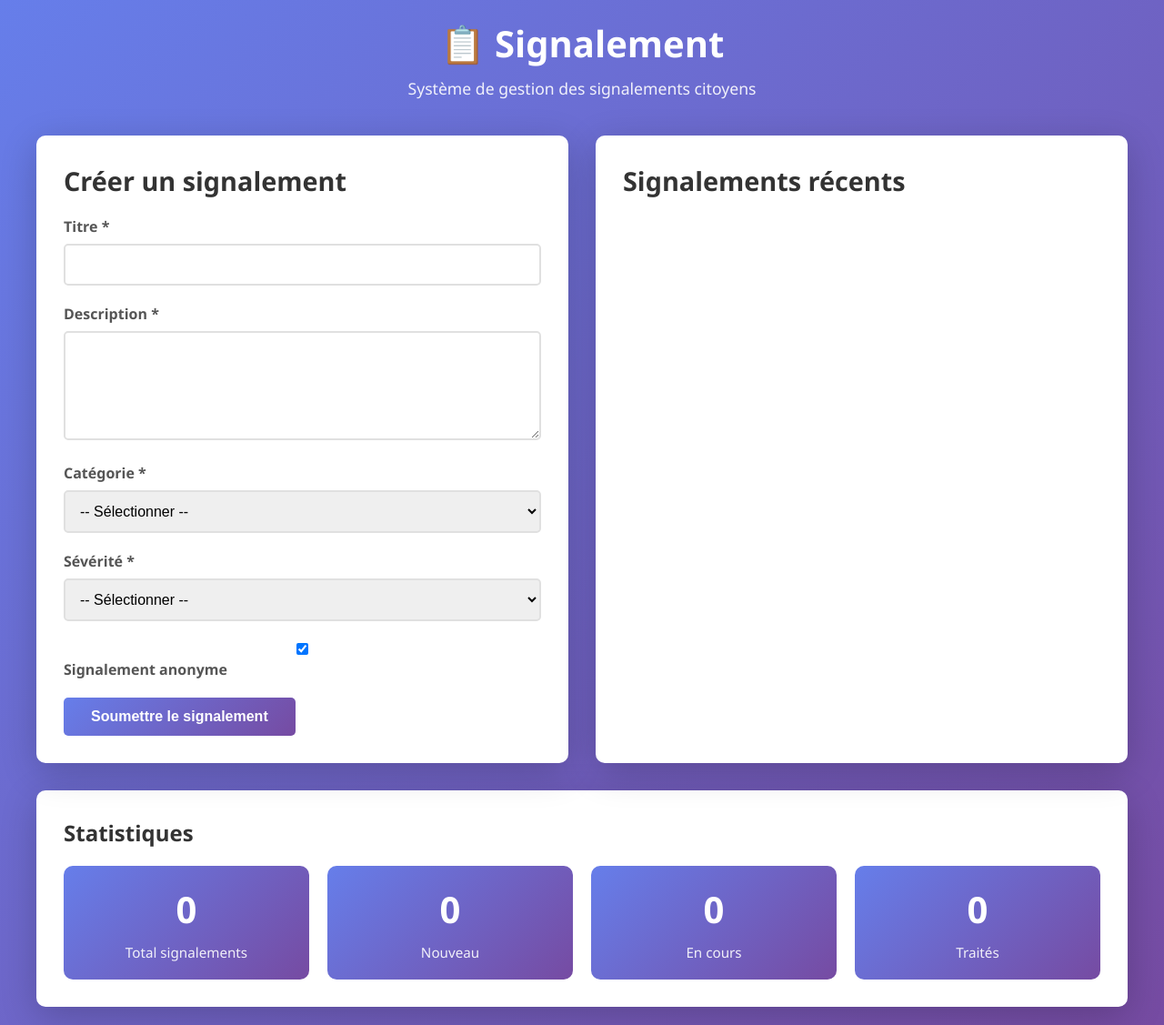
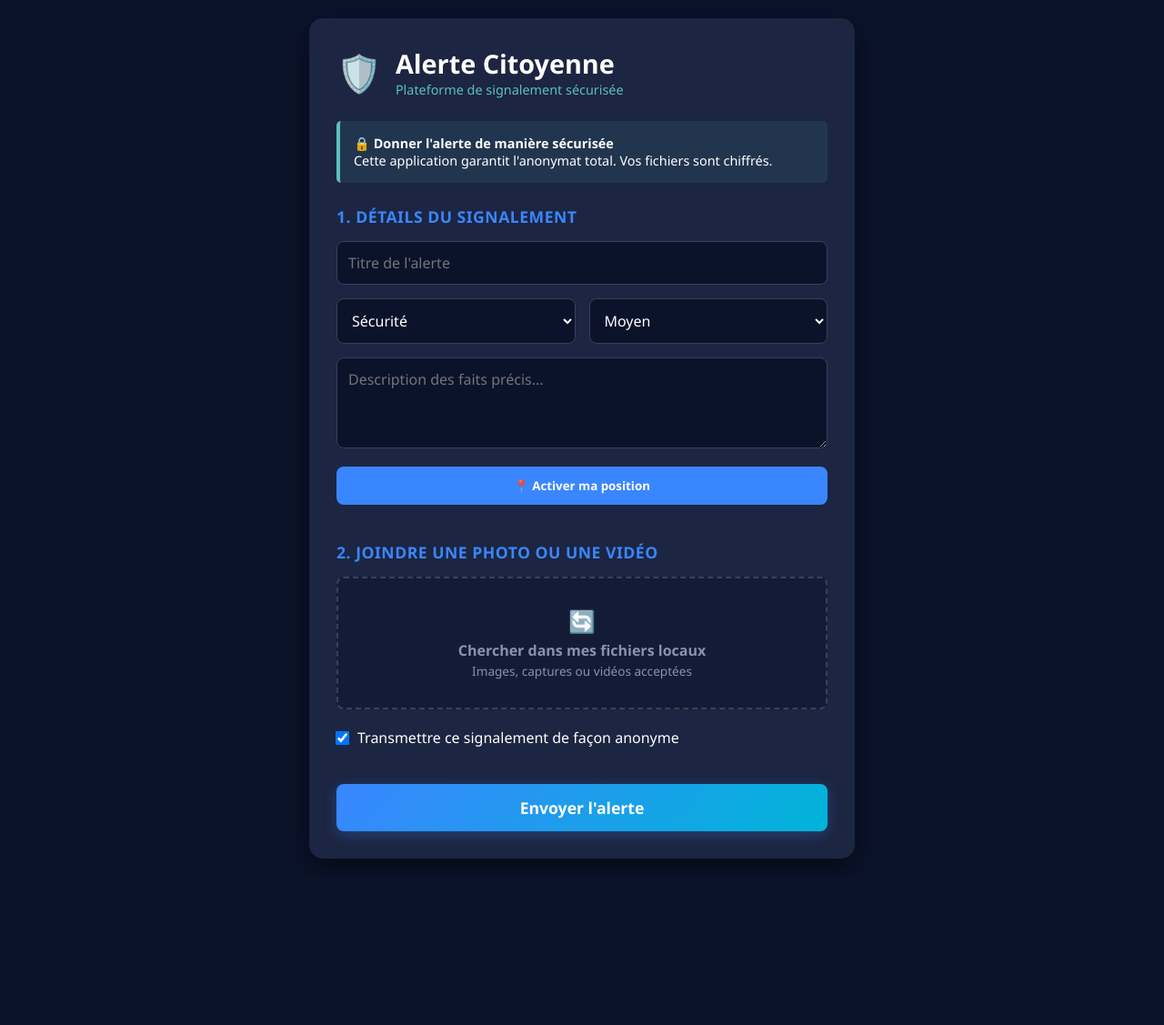
Before and after one commit to kocoumbo2m90-prog/SIGNALEMENT, a Flask app: template python/templates/index.html in a window 1280 px wide. Shown: the whole page at 91% size. After the commit the page ends 952 px from the top, so only its background shows below. Run offline with Flask 3, Linux system fonts and the light colour scheme; the template is opened without the code that fills it, so the values that code supplies are empty.

Commit message:
Fix: Ajout bouton geoloc et correction format anonyme pour Neon

```diff
--- a/python/templates/index.html
+++ b/python/templates/index.html
@@ -3,446 +3,334 @@
 <head>
     <meta charset="UTF-8">
     <meta name="viewport" content="width=device-width, initial-scale=1.0">
-    <title>Signalement - Système de Signalements</title>
+    <title>Alerte Citoyenne</title>
     <style>
         * {
             margin: 0;
             padding: 0;
             box-sizing: border-box;
+            font-family: 'Segoe UI', Tahoma, Geneva, Verdana, sans-serif;
         }
 
         body {
-            font-family: 'Segoe UI', Tahoma, Geneva, Verdana, sans-serif;
-            background: linear-gradient(135deg, #667eea 0%, #764ba2 100%);
-            min-height: 100vh;
+            background-color: #0b132b;
+            color: #ffffff;
             padding: 20px;
+            display: flex;
+            justify-content: center;
         }
 
         .container {
-            max-width: 1200px;
-            margin: 0 auto;
+            width: 100%;
+            max-width: 600px;
+            background: #1c2541;
+            border-radius: 15px;
+            padding: 30px;
+            box-shadow: 0 10px 30px rgba(0,0,0,0.5);
         }
 
-        header {
-            text-align: center;
-            color: white;
-            margin-bottom: 40px;
+        .header-app {
+            display: flex;
+            align-items: center;
+            gap: 15px;
+            margin-bottom: 25px;
         }
 
-        header h1 {
-            font-size: 2.5em;
-            margin-bottom: 10px;
+        .header-app h1 {
+            font-size: 1.8em;
+            color: #ffffff;
         }
 
-        header p {
-            font-size: 1.1em;
-            opacity: 0.9;
+        .header-app p {
+            font-size: 0.9em;
+            color: #5bc0be;
         }
 
-        .main-content {
-            display: grid;
-            grid-template-columns: 1fr 1fr;
-            gap: 30px;
-            margin-bottom: 30px;
+        .alert-box {
+            background: rgba(91, 192, 190, 0.1);
+            border-left: 4px solid #5bc0be;
+            padding: 15px;
+            border-radius: 5px;
+            margin-bottom: 25px;
+            font-size: 0.9em;
         }
 
-        .card {
-            background: white;
-            border-radius: 10px;
-            padding: 30px;
-            box-shadow: 0 10px 40px rgba(0, 0, 0, 0.2);
-        }
-
-        .card h2 {
-            color: #333;
-            margin-bottom: 20px;
-            font-size: 1.8em;
+        .section-title {
+            color: #3a86ff;
+            font-size: 1.1em;
+            font-weight: bold;
+            text-transform: uppercase;
+            margin: 25px 0 15px 0;
+            letter-spacing: 0.5px;
         }
 
         .form-group {
-            margin-bottom: 20px;
+            margin-bottom: 15px;
         }
 
-        label {
-            display: block;
-            margin-bottom: 8px;
-            color: #555;
-            font-weight: 600;
+        .form-row {
+            display: flex;
+            gap: 15px;
         }
 
-        input, textarea, select {
+        .form-row .form-group {
+            flex: 1;
+        }
+
+        input[type="text"], textarea, select {
             width: 100%;
+            background: #0b132b;
+            border: 1px solid #3a405a;
+            border-radius: 8px;
             padding: 12px;
-            border: 2px solid #e0e0e0;
-            border-radius: 5px;
+            color: white;
             font-size: 1em;
             transition: border-color 0.3s;
         }
 
         input:focus, textarea:focus, select:focus {
             outline: none;
-            border-color: #667eea;
+            border-color: #3a86ff;
         }
 
         textarea {
             resize: vertical;
-            min-height: 120px;
+            min-height: 100px;
         }
 
-        button {
-            background: linear-gradient(135deg, #667eea 0%, #764ba2 100%);
+        /* Style du bouton de position */
+        .btn-location {
+            background: #3a86ff;
             color: white;
-            padding: 12px 30px;
             border: none;
-            border-radius: 5px;
-            font-size: 1em;
+            padding: 12px 15px;
+            border-radius: 8px;
+            cursor: pointer;
             font-weight: 600;
-            cursor: pointer;
-            transition: transform 0.2s, box-shadow 0.2s;
+            display: inline-flex;
+            align-items: center;
+            gap: 8px;
+            transition: background 0.2s;
+            margin-bottom: 15px;
+            width: 100%;
+            justify-content: center;
         }
 
-        button:hover {
-            transform: translateY(-2px);
-            box-shadow: 0 5px 20px rgba(102, 126, 234, 0.4);
+        .btn-location:hover {
+            background: #2563eb;
         }
 
-        button:active {
-            transform: translateY(0);
+        .btn-location:disabled {
+            background: #475569;
+            cursor: not-allowed;
         }
 
-        .reports-list {
-            max-height: 600px;
-            overflow-y: auto;
+        .file-dropzone {
+            border: 2px dashed #3a405a;
+            padding: 30px;
+            text-align: center;
+            border-radius: 8px;
+            background: rgba(11, 19, 43, 0.5);
+            cursor: pointer;
+            color: #8c92ac;
         }
 
-        .report-item {
-            background: #f8f9fa;
-            padding: 15px;
-            margin-bottom: 15px;
-            border-left: 5px solid #667eea;
-            border-radius: 5px;
+        .btn-submit {
+            background: linear-gradient(135deg, #3a86ff 0%, #00b4d8 100%);
+            color: white;
+            width: 100%;
+            padding: 14px;
+            border: none;
+            border-radius: 8px;
+            font-size: 1.1em;
+            font-weight: bold;
             cursor: pointer;
-            transition: background 0.3s;
+            margin-top: 25px;
+            box-shadow: 0 4px 15px rgba(58, 134, 255, 0.3);
         }
 
-        .report-item:hover {
-            background: #e8e9ff;
-        }
-
-        .report-title {
-            font-weight: 600;
-            color: #333;
-            margin-bottom: 5px;
-        }
-
-        .report-meta {
-            font-size: 0.9em;
-            color: #777;
-        }
-
-        .report-status {
-            display: inline-block;
-            padding: 4px 10px;
-            border-radius: 20px;
-            font-size: 0.85em;
-            font-weight: 600;
-            margin-top: 8px;
-        }
-
-        .status-nouveau { background: #ffeaa7; color: #d63031; }
-        .status-cours { background: #74b9ff; color: #0984e3; }
-        .status-traite { background: #55efc4; color: #00b894; }
-        .status-rejete { background: #fab1a0; color: #d63031; }
-
-        .stats {
-            background: white;
-            border-radius: 10px;
-            padding: 30px;
-            box-shadow: 0 10px 40px rgba(0, 0, 0, 0.2);
-            margin-top: 30px;
-        }
-
-        .stats h3 {
-            color: #333;
-            margin-bottom: 20px;
-            font-size: 1.5em;
-        }
-
-        .stat-grid {
-            display: grid;
-            grid-template-columns: repeat(4, 1fr);
-            gap: 20px;
-        }
-
-        .stat-box {
-            text-align: center;
-            padding: 20px;
-            background: linear-gradient(135deg, #667eea 0%, #764ba2 100%);
-            color: white;
-            border-radius: 10px;
-        }
-
-        .stat-value {
-            font-size: 2.5em;
-            font-weight: bold;
-            margin-bottom: 10px;
-        }
-
-        .stat-label {
-            font-size: 0.95em;
+        .btn-submit:hover {
             opacity: 0.9;
         }
 
         .message {
-            padding: 15px;
-            border-radius: 5px;
-            margin-bottom: 20px;
-            animation: slideIn 0.3s ease;
+            padding: 12px;
+            border-radius: 8px;
+            margin-bottom: 15px;
+            font-weight: 500;
         }
-
-        .success { background: #55efc4; color: #00b894; }
-        .error { background: #fab1a0; color: #d63031; }
-
-        @keyframes slideIn {
-            from { opacity: 0; transform: translateY(-10px); }
-            to { opacity: 1; transform: translateY(0); }
-        }
-
-        @media (max-width: 768px) {
-            .main-content {
-                grid-template-columns: 1fr;
-            }
-
-            .stat-grid {
-                grid-template-columns: repeat(2, 1fr);
-            }
-
-            header h1 {
-                font-size: 1.8em;
-            }
-        }
+        .success { background: #06d6a0; color: #000; }
+        .error { background: #ef476f; color: #fff; }
     </style>
 </head>
 <body>
+
     <div class="container">
-        <header>
-            <h1>📋 Signalement</h1>
-            <p>Système de gestion des signalements citoyens</p>
-        </header>
+        <div class="header-app">
+            <div style="font-size: 2.5em;">🛡️</div>
+            <div>
+                <h1>Alerte Citoyenne</h1>
+                <p>Plateforme de signalement sécurisée</p>
+            </div>
+        </div>
 
-        <div class="main-content">
-            <!-- Create Report Form -->
-            <div class="card">
-                <h2>Créer un signalement</h2>
-                <div id="message"></div>
+        <div class="alert-box">
+            🔒 <strong>Donner l'alerte de manière sécurisée</strong><br>
+            Cette application garantit l'anonymat total. Vos fichiers sont chiffrés.
+        </div>
+
+        <div id="messageFeedback"></div>
 
         <form id="reportForm">
+            <div class="section-title">1. Détails du signalement</div>
+
             <div class="form-group">
-                        <label for="title">Titre *</label>
-                        <input type="text" id="title" name="title" required>
+                <input type="text" id="title" placeholder="Titre de l'alerte" required>
             </div>
 
+            <div class="form-row">
                 <div class="form-group">
-                        <label for="description">Description *</label>
-                        <textarea id="description" name="description" required></textarea>
-                    </div>
-
-                    <div class="form-group">
-                        <label for="category">Catégorie *</label>
-                        <select id="category" name="category" required>
-                            <option value="">-- Sélectionner --</option>
+                    <select id="category" required>
                         <option value="Sécurité">Sécurité</option>
                         <option value="Environnement">Environnement</option>
                         <option value="Corruption">Corruption</option>
-                            <option value="Santé publique">Santé publique</option>
                         <option value="Autre">Autre</option>
                     </select>
                 </div>
-
                 <div class="form-group">
-                        <label for="severity">Sévérité *</label>
-                        <select id="severity" name="severity" required>
-                            <option value="">-- Sélectionner --</option>
+                    <select id="severity" required>
                         <option value="Faible">Faible</option>
-                            <option value="Moyen">Moyen</option>
+                        <option value="Moyen" selected>Moyen</option>
                         <option value="Élevé">Élevé</option>
                         <option value="Critique">Critique</option>
                     </select>
                 </div>
+            </div>
 
             <div class="form-group">
-                        <label>
-                            <input type="checkbox" id="isAnonymous" name="isAnonymous" checked>
-                            Signalement anonyme
+                <textarea id="description" placeholder="Description des faits précis..." required></textarea>
+            </div>
+
+            <div class="form-group">
+                <button type="button" id="locationBtn" class="btn-location">📍 Activer ma position</button>
+                <span id="locationStatus" style="font-size: 0.85em; display: block; text-align: center; color: #8c92ac; margin-top: 5px;"></span>
+            </div>
+
+            <div class="form-row" id="geoFields" style="display: none;">
+                <div class="form-group">
+                    <input type="text" id="latitude" placeholder="Latitude" readonly style="color: #8c92ac;">
+                </div>
+                <div class="form-group">
+                    <input type="text" id="longitude" placeholder="Longitude" readonly style="color: #8c92ac;">
+                </div>
+            </div>
+
+            <div class="section-title">2. Joindre une photo ou une vidéo</div>
+            <div class="file-dropzone">
+                <div style="font-size: 1.5em; margin-bottom: 5px;">🔄</div>
+                <strong>Chercher dans mes fichiers locaux</strong><br>
+                <span style="font-size: 0.85em;">Images, captures ou vidéos acceptées</span>
+            </div>
+
+            <div class="form-group" style="margin-top: 20px;">
+                <label style="display: flex; align-items: center; gap: 10px; cursor: pointer;">
+                    <input type="checkbox" id="isAnonymous" checked style="transform: scale(1.2);">
+                    Transmettre ce signalement de façon anonyme
                 </label>
             </div>
 
-                    <div id="reporterInfo" style="display: none;">
-                        <div class="form-group">
-                            <label for="reporterName">Nom</label>
-                            <input type="text" id="reporterName" name="reporterName">
-                        </div>
-
-                        <div class="form-group">
-                            <label for="reporterEmail">Email</label>
-                            <input type="email" id="reporterEmail" name="reporterEmail">
-                        </div>
-
-                        <div class="form-group">
-                            <label for="reporterPhone">Téléphone</label>
-                            <input type="tel" id="reporterPhone" name="reporterPhone">
-                        </div>
-                    </div>
-
-                    <button type="submit">Soumettre le signalement</button>
+            <button type="submit" class="btn-submit">Envoyer l'alerte</button>
         </form>
     </div>
 
-            <!-- Reports List -->
-            <div class="card">
-                <h2>Signalements récents</h2>
-                <div id="reportsList" class="reports-list"></div>
-            </div>
-        </div>
+    <script>
+        // S'adapte automatiquement si on est en local ou sur Render
+        const API_URL = window.location.origin.includes('127.0.0.1') || window.location.origin.includes('localhost')
+            ? ''
+            : 'https://signalement-epwt.onrender.com';
 
-        <!-- Statistics -->
-        <div class="stats">
-            <h3>Statistiques</h3>
-            <div class="stat-grid" id="statsGrid">
-                <div class="stat-box">
-                    <div class="stat-value" id="totalReports">0</div>
-                    <div class="stat-label">Total signalements</div>
-                </div>
-                <div class="stat-box">
-                    <div class="stat-value" id="newReports">0</div>
-                    <div class="stat-label">Nouveau</div>
-                </div>
-                <div class="stat-box">
-                    <div class="stat-value" id="inProgressReports">0</div>
-                    <div class="stat-label">En cours</div>
-                </div>
-                <div class="stat-box">
-                    <div class="stat-value" id="resolvedReports">0</div>
-                    <div class="stat-label">Traités</div>
-                </div>
-            </div>
-        </div>
-    </div>
+        // Script de Géolocalisation
+        document.getElementById('locationBtn').addEventListener('click', function() {
+            const status = document.getElementById('locationStatus');
+            const btn = this;
 
-    <script>
-        const API_URL = 'http://localhost:5000/api';
+            if (!navigator.geolocation) {
+                status.textContent = "✗ Non supporté par votre navigateur.";
+                return;
+            }
 
-        // Toggle reporter info visibility
-        document.getElementById('isAnonymous').addEventListener('change', function() {
-            document.getElementById('reporterInfo').style.display =
-                this.checked ? 'none' : 'block';
+            btn.disabled = true;
+            status.textContent = "⏳ Recherche de votre position...";
+
+            navigator.geolocation.getCurrentPosition(
+                function(position) {
+                    const lat = position.coords.latitude.toFixed(6);
+                    const lng = position.coords.longitude.toFixed(6);
+
+                    document.getElementById('latitude').value = lat;
+                    document.getElementById('longitude').value = lng;
+                    document.getElementById('geoFields').style.display = 'flex';
+
+                    status.textContent = "✓ Position enregistrée.";
+                    status.style.color = "#06d6a0";
+                    btn.textContent = "📍 Position synchronisée";
+                    btn.disabled = false;
+                },
+                function() {
+                    status.textContent = "✗ Impossible d'accéder à la position.";
+                    status.style.color = "#ef476f";
+                    btn.disabled = false;
+                }
+            );
         });
 
-        // Create report
+        // Soumission
         document.getElementById('reportForm').addEventListener('submit', async (e) => {
             e.preventDefault();
 
-            const reportData = {
-                title: document.getElementById('title').value,
-                description: document.getElementById('description').value,
-                category: document.getElementById('category').value,
-                severity: document.getElementById('severity').value,
-                is_anonymous: document.getElementById('isAnonymous').checked,
-            };
+            const formData = new FormData();
+            formData.append('titre', document.getElementById('title').value);
+            formData.append('description', document.getElementById('description').value);
+            formData.append('categorie', document.getElementById('category').value);
+            formData.append('gravite', document.getElementById('severity').value);
 
-            if (!reportData.is_anonymous) {
-                reportData.reporter_name = document.getElementById('reporterName').value;
-                reportData.reporter_email = document.getElementById('reporterEmail').value;
-                reportData.reporter_phone = document.getElementById('reporterPhone').value;
+            // Correction pour éviter l'erreur VARCHAR(3) (image_3a2421.png)
+            const isAnon = document.getElementById('isAnonymous').checked ? 'Oui' : 'Non';
+            formData.append('anonyme', isAnon);
+
+            const lat = document.getElementById('latitude').value;
+            const lng = document.getElementById('longitude').value;
+            if(lat && lng) {
+                formData.append('latitude', lat);
+                formData.append('longitude', lng);
             }
 
             try {
-                const response = await fetch(`${API_URL}/reports`, {
+                const response = await fetch(`${API_URL}/api/reports`, {
                     method: 'POST',
-                    headers: { 'Content-Type': 'application/json' },
-                    body: JSON.stringify(reportData)
+                    body: formData
                 });
-
                 const result = await response.json();
 
-                if (result.success) {
-                    showMessage('✓ Signalement créé avec succès!', 'success');
+                if (response.ok) {
+                    showFeedback('✓ Alerte partagée avec succès !', 'success');
                     document.getElementById('reportForm').reset();
-                    loadReports();
-                    loadStats();
+                    document.getElementById('geoFields').style.display = 'none';
+                    document.getElementById('locationStatus').textContent = "";
+                    document.getElementById('locationBtn').textContent = "📍 Activer ma position";
                 } else {
-                    showMessage('✗ Erreur: ' + result.error, 'error');
+                    showFeedback('✗ Erreur : ' + (result.error || 'Vérifiez vos données'), 'error');
                 }
-            } catch (error) {
-                showMessage('✗ Erreur réseau', 'error');
-                console.error(error);
+            } catch (err) {
+                showFeedback('✗ Impossible de joindre l\'API', 'error');
             }
         });
 
-        // Load reports
-        async function loadReports() {
-            try {
-                const response = await fetch(`${API_URL}/reports`);
-                const result = await response.json();
-
-                const list = document.getElementById('reportsList');
-                list.innerHTML = '';
-
-                if (result.reports.length === 0) {
-                    list.innerHTML = '<p style="color: #999;">Aucun signalement</p>';
-                    return;
+        function showFeedback(txt, type) {
+            const box = document.getElementById('messageFeedback');
+            box.className = `message ${type}`;
+            box.textContent = txt;
         }
-
-                result.reports.slice(0, 5).forEach(report => {
-                    const statusClass = `status-${report.status.toLowerCase().replace(' ', '')}`;
-                    const div = document.createElement('div');
-                    div.className = 'report-item';
-                    div.innerHTML = `
-                        <div class="report-title">${report.title}</div>
-                        <div class="report-meta">
-                            ${report.category} • ${report.severity}
-                        </div>
-                        <div class="report-status ${statusClass}">${report.status}</div>
-                    `;
-                    list.appendChild(div);
-                });
-            } catch (error) {
-                console.error('Error loading reports:', error);
-            }
-        }
-
-        // Load statistics
-        async function loadStats() {
-            try {
-                const response = await fetch(`${API_URL}/reports/stats/summary`);
-                const result = await response.json();
-
-                document.getElementById('totalReports').textContent = result.total_reports;
-                document.getElementById('newReports').textContent = result.by_status['Nouveau'] || 0;
-                document.getElementById('inProgressReports').textContent = result.by_status['En cours'] || 0;
-                document.getElementById('resolvedReports').textContent = result.by_status['Traité'] || 0;
-            } catch (error) {
-                console.error('Error loading stats:', error);
-            }
-        }
-
-        // Show message
-        function showMessage(text, type) {
-            const msg = document.getElementById('message');
-            msg.className = `message ${type}`;
-            msg.textContent = text;
-            setTimeout(() => msg.textContent = '', 5000);
-        }
-
-        // Initial load
-        loadReports();
-        loadStats();
-
-        // Refresh every 5 seconds
-        setInterval(() => {
-            loadReports();
-            loadStats();
-        }, 5000);
     </script>
 </body>
 </html>
```
Also changed, not shown: 1 other file. Lines whose indentation alone changed are shown as unchanged.
